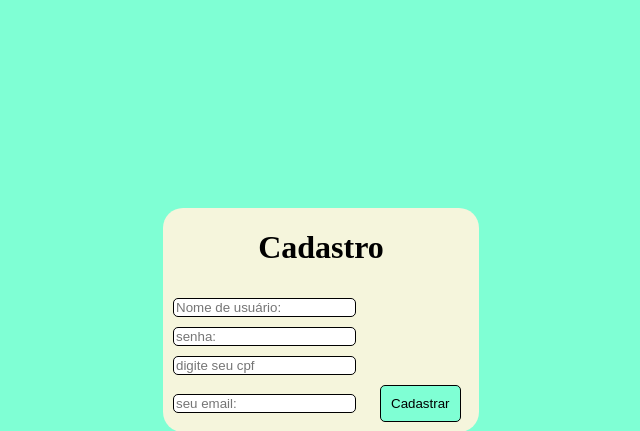
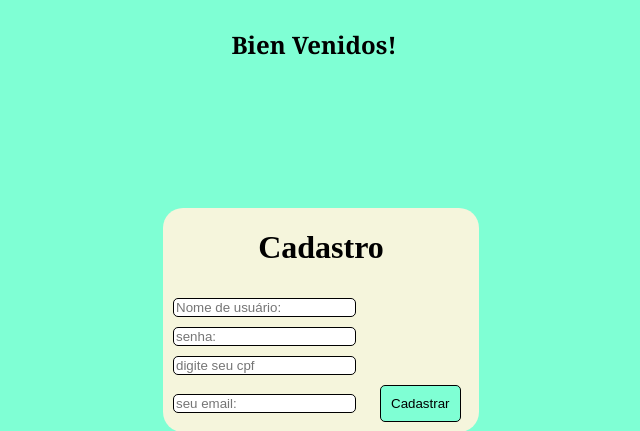
Before and after one commit to billafranca/ETEC-2mod, a PHP site: page /cadastro.html in a window 1280 px wide. Shown: the top 431 px of the page, without its empty margins (319-959 px from the left). Run offline with PHP 8.4, Linux system fonts and the light colour scheme.

Commit message:
formulario js

```diff
--- a/DS/js_html/cadastro.css
+++ b/DS/js_html/cadastro.css
@@ -36,3 +36,9 @@ body{
     background-color: aquamarine;
     color: black;
 }
+
+nav{
+    font-family: Georgia, 'Times New Roman', Times, serif;
+    position: absolute;
+    left: 43%;
+}
--- a/DS/js_html/cadastro.html
+++ b/DS/js_html/cadastro.html
@@ -7,6 +7,10 @@
     <link rel="stylesheet" href="cadastro.css">
 </head>
 <body>
+
+    <nav>
+        <h1>Bien Venidos!</h1>
+    </nav>
     <script src="cadastro.js"></script>
 
     <form id="formulario">
@@ -15,7 +19,7 @@
         <input type="password" id="senhaUser" placeholder="senha: ">
         <input type="text" id="cpfUser" placeholder="digite seu cpf">
         <input type="email" id="emailUser" placeholder="seu email: ">
-        <button id="botao" type="submit">Cadastrar</button>
+       <button id="botao" type="submit">Cadastrar</button>
 
     </form>
 </body>
--- a/DS/js_html/cadastro_2.html
+++ b/DS/js_html/cadastro_2.html
@@ -7,8 +7,7 @@
     <link rel="stylesheet" href="cadastro_2.css">
 </head>
 <body>
-    <h1>olá</h1>
-
-
+    <h1>Cadastro concluído</h1>
+    <a href="https://github.com/billafranca"></a>
 </body>
 </html>
```
